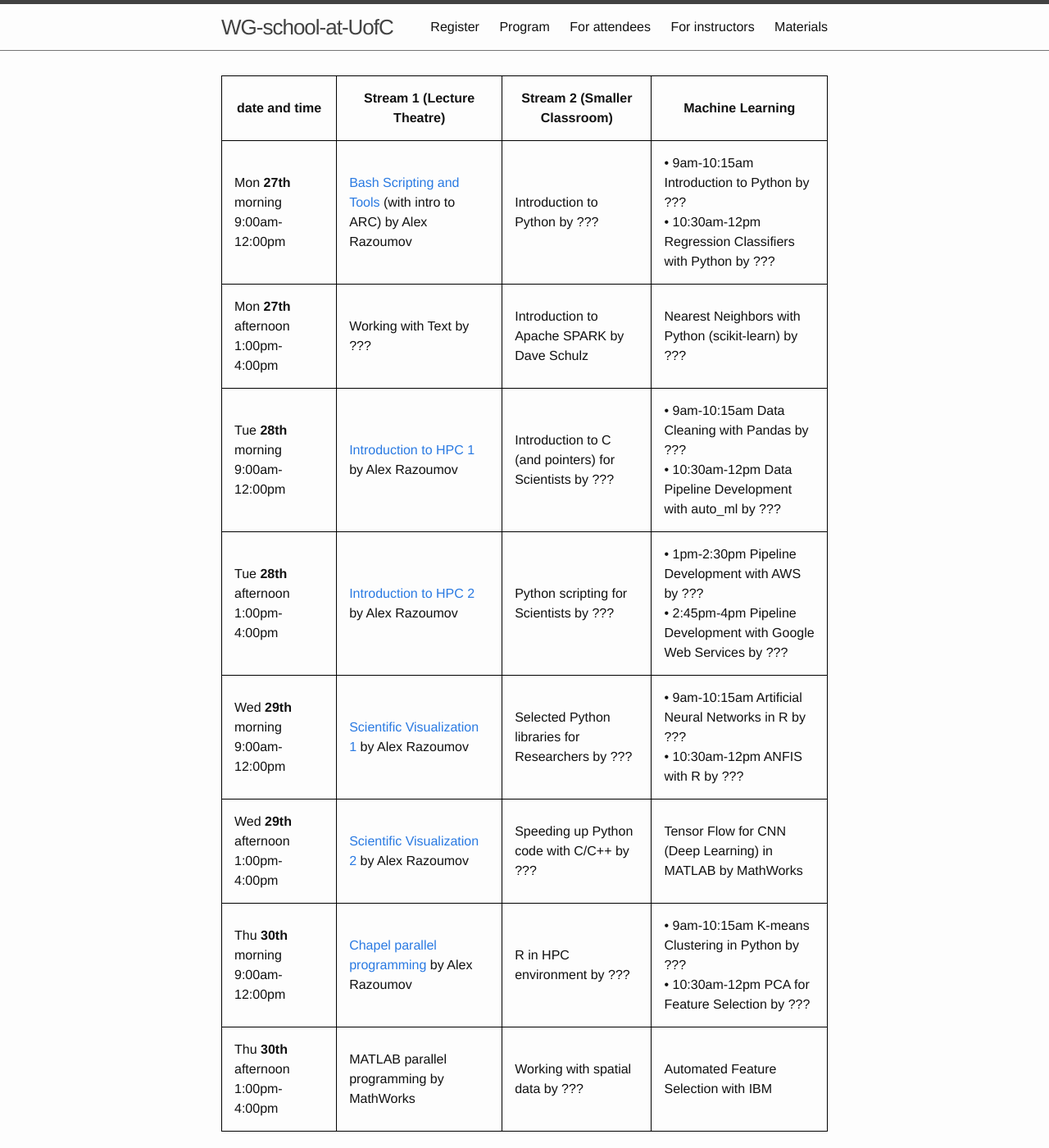
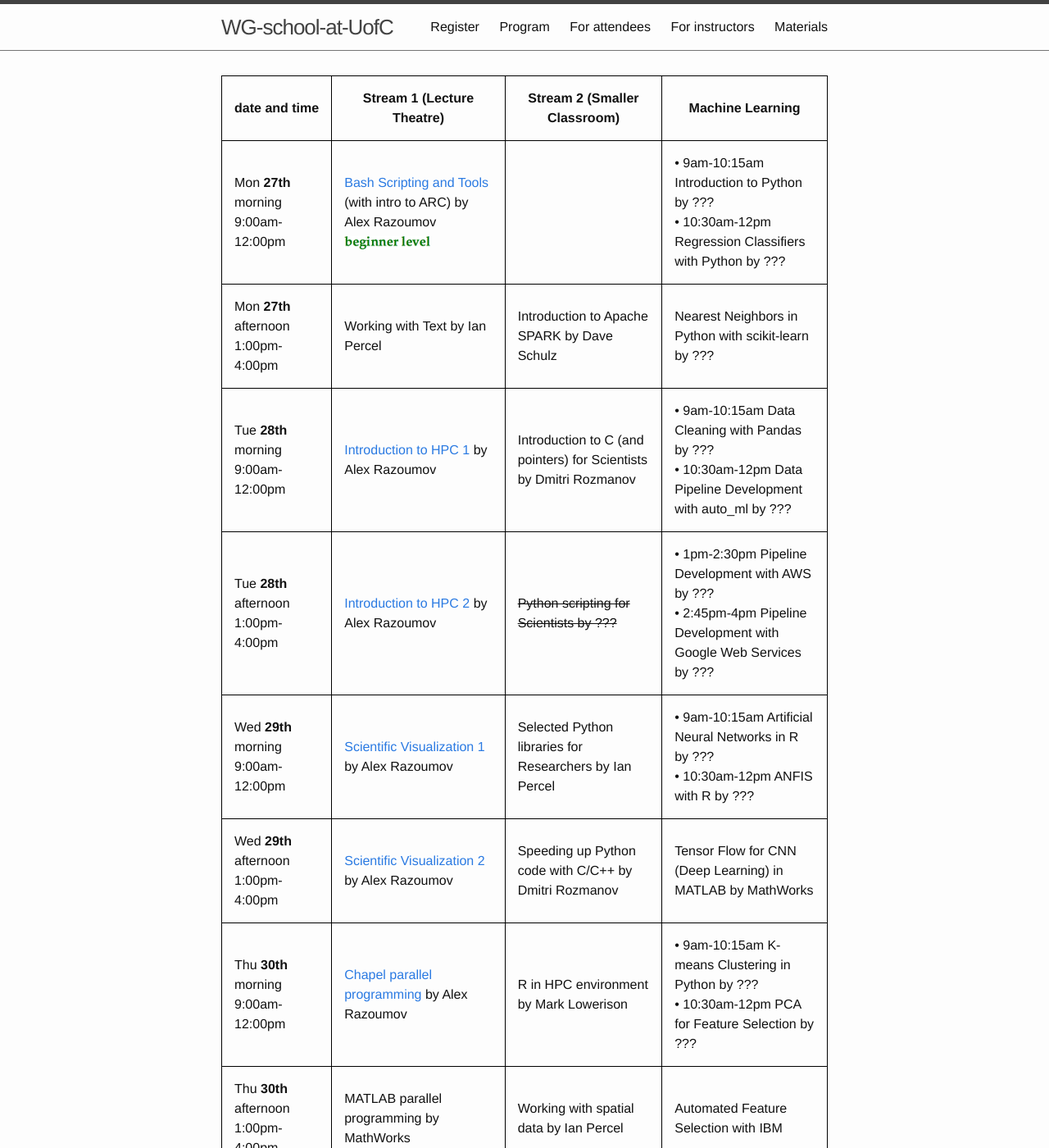
Before and after one commit to WestGrid/ubcSummerSchool2019, a Jekyll site: the page built from 1-program.md, in a window 1280 px wide and 1400 px high. Shown: the whole window at 82% size. Built offline with Jekyll 4.4.1, drawn with Linux system fonts in a browser that asks for light colours.

Commit message:
2019-Feb-25 10:55

```diff
--- a/1-program.md
+++ b/1-program.md
@@ -4,16 +4,18 @@ title: Program
 nav: true
 ---
 
+{% capture beginner %}![beginner](images/beginner.png){% endcapture %}
+
 | date and time | Stream 1 (Lecture Theatre) | Stream 2 (Smaller Classroom) | Machine Learning |
 | ------------- | --------------- | ----------------- | ----------------- |
-| Mon **27th** morning 9:00am-12:00pm | [Bash Scripting and Tools](bash) (with intro to ARC) by Alex Razoumov | Introduction to Python by ??? | • 9am-10:15am Introduction to Python by ??? <br> • 10:30am-12pm Regression Classifiers with Python by ??? |
-| Mon **27th** afternoon 1:00pm-4:00pm | Working with Text by ??? | Introduction to Apache SPARK by Dave Schulz | Nearest Neighbors with Python (scikit-learn) by ??? |
-| Tue **28th** morning 9:00am-12:00pm | [Introduction to HPC 1](introHPC) by Alex Razoumov | Introduction to C (and pointers) for Scientists by ??? | • 9am-10:15am Data Cleaning with Pandas by ??? <br> • 10:30am-12pm Data Pipeline Development with auto_ml by ??? |
-| Tue **28th** afternoon 1:00pm-4:00pm | [Introduction to HPC 2](introHPC) by Alex Razoumov | Python scripting for Scientists by ??? | • 1pm-2:30pm Pipeline Development with AWS by ??? <br> • 2:45pm-4pm Pipeline Development with Google Web Services by ??? |
-| Wed **29th** morning 9:00am-12:00pm | [Scientific Visualization 1](visualization) by Alex Razoumov | Selected Python libraries for Researchers by ??? | • 9am-10:15am Artificial Neural Networks in R by ??? <br> • 10:30am-12pm ANFIS with R by ??? |
-| Wed **29th** afternoon 1:00pm-4:00pm | [Scientific Visualization 2](visualization) by Alex Razoumov | Speeding up Python code with C/C++ by ??? | Tensor Flow for CNN (Deep Learning) in MATLAB by MathWorks |
-| Thu **30th** morning 9:00am-12:00pm | [Chapel parallel programming](chapel) by Alex Razoumov | R in HPC environment by ??? | • 9am-10:15am K-means Clustering in Python by ??? <br> • 10:30am-12pm PCA for Feature Selection by ??? |
-| Thu **30th** afternoon 1:00pm-4:00pm | MATLAB parallel programming by MathWorks | Working with spatial data by ??? | Automated Feature Selection with IBM |
+| Mon **27th** morning 9:00am-12:00pm | [Bash Scripting and Tools](bash) (with intro to ARC) by Alex Razoumov {{beginner}} | | • 9am-10:15am Introduction to Python by ??? <br> • 10:30am-12pm Regression Classifiers with Python by ??? |
+| Mon **27th** afternoon 1:00pm-4:00pm | Working with Text by Ian Percel | Introduction to Apache SPARK by Dave Schulz | Nearest Neighbors in Python with scikit-learn by ??? |
+| Tue **28th** morning 9:00am-12:00pm | [Introduction to HPC 1](introHPC) by Alex Razoumov | Introduction to C (and pointers) for Scientists by Dmitri Rozmanov | • 9am-10:15am Data Cleaning with Pandas by ??? <br> • 10:30am-12pm Data Pipeline Development with auto_ml by ??? |
+| Tue **28th** afternoon 1:00pm-4:00pm | [Introduction to HPC 2](introHPC) by Alex Razoumov | <strike>Python scripting for Scientists by ???</strike> | • 1pm-2:30pm Pipeline Development with AWS by ??? <br> • 2:45pm-4pm Pipeline Development with Google Web Services by ??? |
+| Wed **29th** morning 9:00am-12:00pm | [Scientific Visualization 1](visualization) by Alex Razoumov | Selected Python libraries for Researchers by Ian Percel | • 9am-10:15am Artificial Neural Networks in R by ??? <br> • 10:30am-12pm ANFIS with R by ??? |
+| Wed **29th** afternoon 1:00pm-4:00pm | [Scientific Visualization 2](visualization) by Alex Razoumov | Speeding up Python code with C/C++ by Dmitri Rozmanov | Tensor Flow for CNN (Deep Learning) in MATLAB by MathWorks |
+| Thu **30th** morning 9:00am-12:00pm | [Chapel parallel programming](chapel) by Alex Razoumov | R in HPC environment by Mark Lowerison | • 9am-10:15am K-means Clustering in Python by ??? <br> • 10:30am-12pm PCA for Feature Selection by ??? |
+| Thu **30th** afternoon 1:00pm-4:00pm | MATLAB parallel programming by MathWorks | Working with spatial data by Ian Percel | Automated Feature Selection with IBM |
 {:.mbtablestyle}
 
 &nbsp;
```
